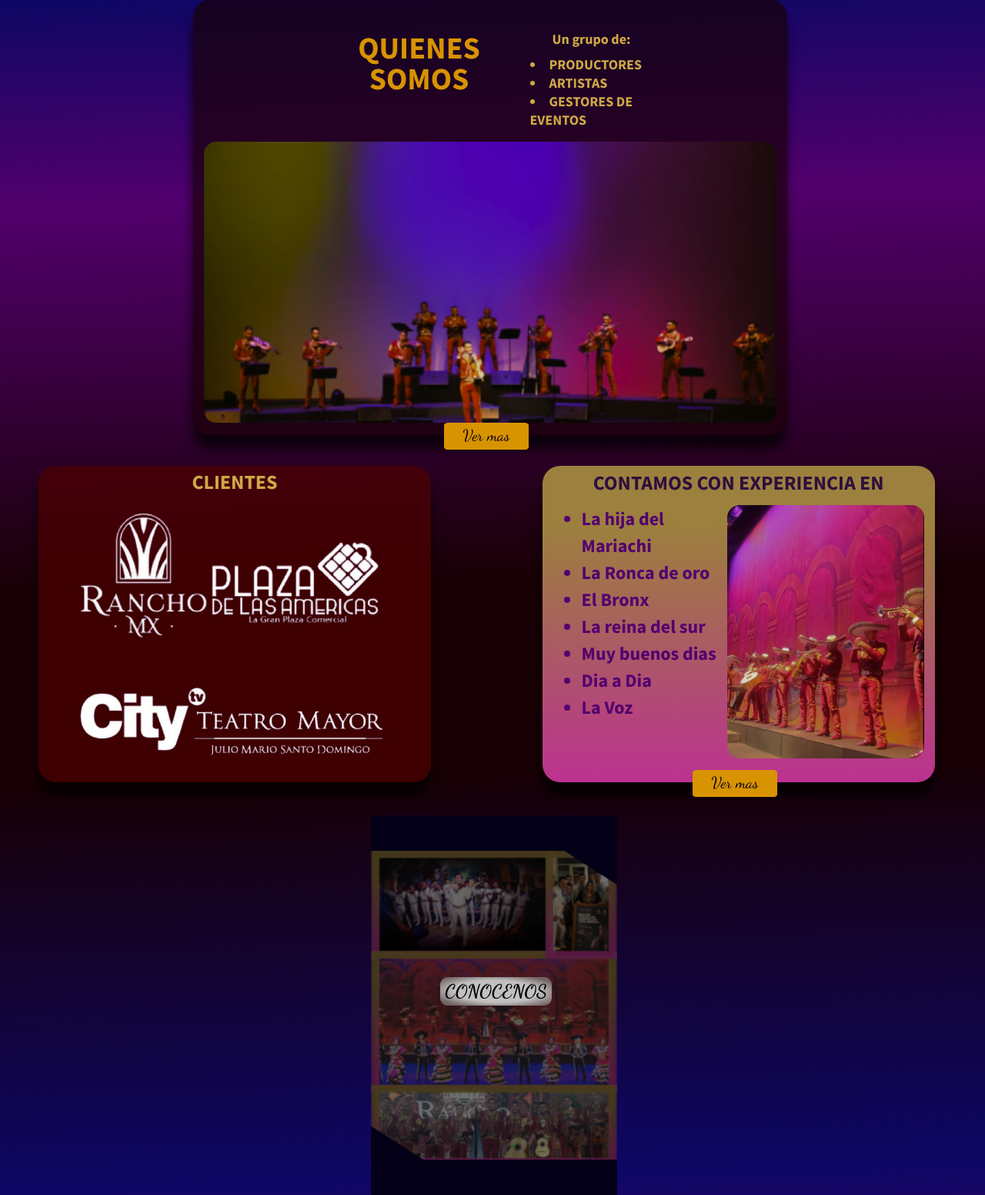
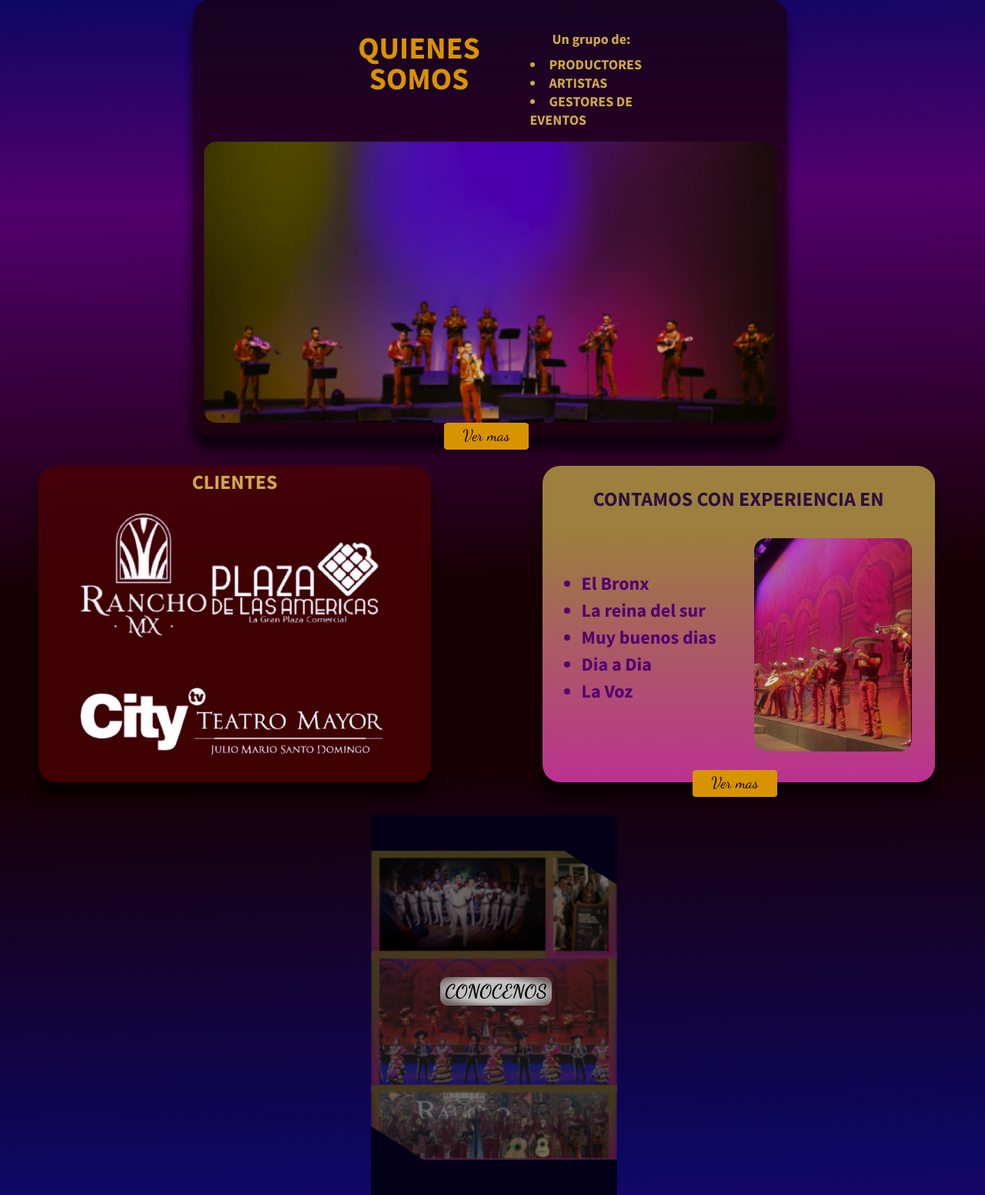
Before and after one commit to devinalzate/colombianuevaerap, a PHP site: page / in a window 1280 px wide. Shown: the part 642-2194 px from the top of the page at 77% size. Run offline with PHP 8.4, Linux system fonts and the light colour scheme.

Commit message:
Cambio de dimensiones tar_exp

```diff
--- a/index.html
+++ b/index.html
@@ -52,8 +52,6 @@
                 <h1>CONTAMOS CON EXPERIENCIA EN</h1>
                 <div class="exp-texto">
                     <ul>
-                        <li>La hija del Mariachi</li>
-                        <li>La Ronca de oro</li>
                         <li>El Bronx</li>
                         <li>La reina del sur</li>
                         <li>Muy buenos dias</li>
--- a/pag_identidad/styles/laptop.css
+++ b/pag_identidad/styles/laptop.css
@@ -9,13 +9,13 @@ header img {
 .main_text .text_2 {
     font-size: 2.4rem;
     position: absolute;
-    left: 40px;
+    left: 188px;
 }
 .main_text .text_3 {
     font-size: 2.4rem;
     position: absolute;
     top: -90px;
-    right: 40px;
+    right: 126px;
 }
 .main_text .images {
     position: absolute;
--- a/pag_video/index.html
+++ b/pag_video/index.html
@@ -13,7 +13,10 @@
         </h1>
     </header>
     <main>
+    <div restrict="true" paid="true">
         <iframe width="560" height="315" src="https://www.youtube.com/embed/-z9h6KWg__k" title="YouTube video player" frameborder="0" allow="accelerometer; autoplay; clipboard-write; encrypted-media; gyroscope; picture-in-picture" allowfullscreen></iframe>
+    </div>
+
     </main>
 </body>
 </html>
--- a/styles/laptop.css
+++ b/styles/laptop.css
@@ -3,16 +3,16 @@ main #identidad {
     left: calc(50% - 368px);
 }
 main #experiencia .exp-texto {
-    margin-top: 13px;
+    margin-top: 76px;
     margin-left: 51px;
     width: 190px;
 }
 main #experiencia .img-experiencia {
-    top: calc(30% - 72px);
-    left: calc(65% - 91px);
-    width: 20vw;
-    max-width: 332.2px;
-    height: 329px;
+    top: calc(30% - 29px);
+    left: calc(65% - 56px);
+    width: 16vw;
+    max-width: 364.2px;
+    height: 277px;
 }
 main #clientes {
     left: 45px;
--- a/styles/mobile.css
+++ b/styles/mobile.css
@@ -170,7 +170,7 @@ main #experiencia {
 }
 main #experiencia h1 {
     text-align: center;
-    margin-top: 5px;
+    margin-top: 26px;
     font-size: 2.6rem;
     font-weight: 700;
     line-height: 33px;
@@ -179,7 +179,7 @@ main #experiencia h1 {
 main #experiencia .exp-texto {
     position: absolute;
     width: 142px;
-    margin-top: 10px;
+    margin-top: 35px;
     margin-left: 30px;
     margin-right: 10px;
     font-weight: 700;
@@ -190,11 +190,11 @@ main #experiencia .exp-texto {
 main #experiencia .img-experiencia {
     position: absolute;
     width: 40vw;
-    height: 260px;
+    height: 210px;
     border-radius: 16px;
     background-image: url('./assets/img/img_experiencia.jpg');
     left: calc(65% - 25px);
-    top: calc(30% - 25px);
+    top: calc(30% - -4px);
     border-radius: 16px;
     background-position:  center;
     background-size: cover;
```
